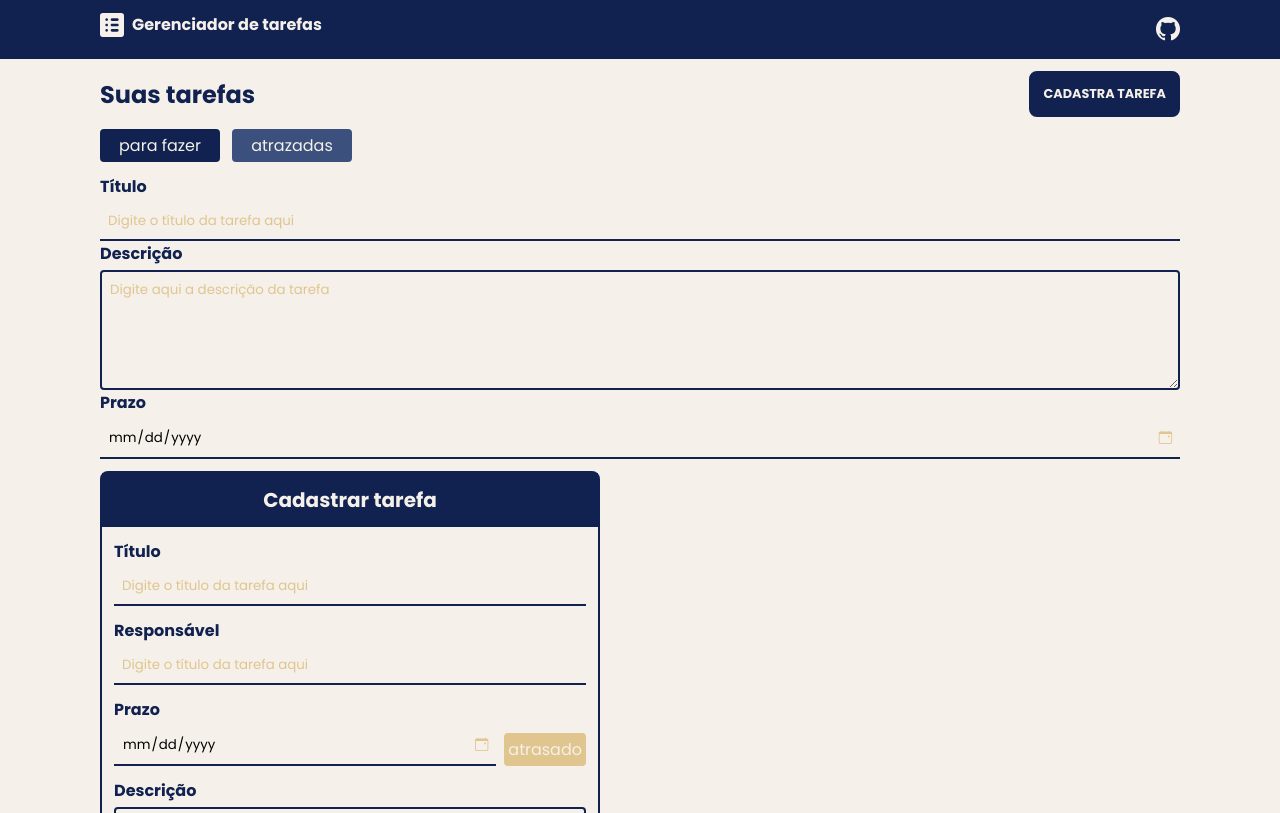
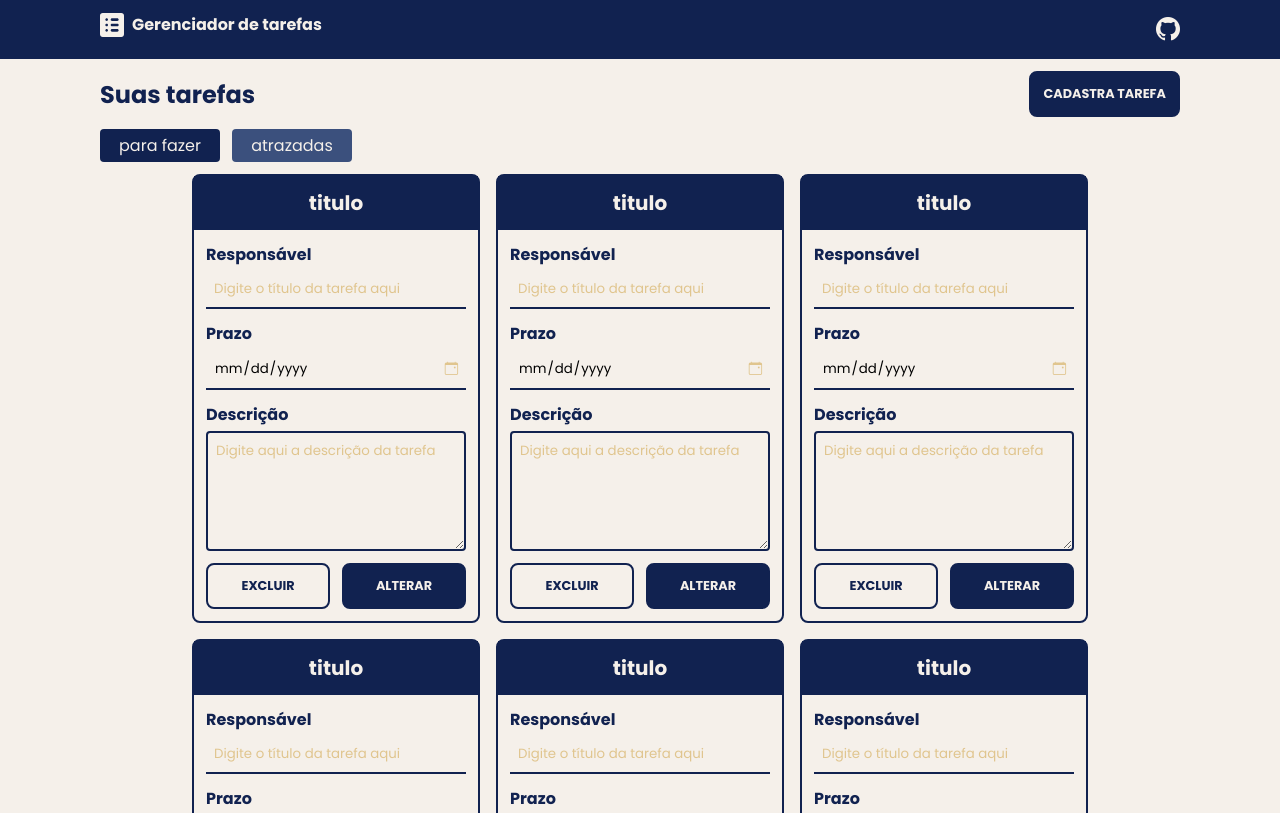
Before and after one commit to Elociny/to-do-list, a React (Vite) app: page / in a window 1280 px wide. Shown: the top 813 px of the page. Built offline with nearby package versions, Linux system fonts and the light colour scheme.

Commit message:
Layout da página home feita

```diff
--- a/src/components/Task/Task.tsx
+++ b/src/components/Task/Task.tsx
@@ -21,8 +21,8 @@ export function Task({ title }: TaskProps) {
                 <TextArea id="description" label="Descrição" />
 
                 <div className={`row ${style.buttons}`}>
-                    <Button text="botão" color="azul"/>
-                    <Button text="botão" color="transparente"/>
+                    <Button text="excluir" color="transparente"/>
+                    <Button text="alterar" color="azul"/>
                 </div>
             </div>
         </div>
--- a/src/pages/Home/Home.module.css
+++ b/src/pages/Home/Home.module.css
@@ -8,3 +8,10 @@
 .nav {
     gap: .75rem;
 }
+
+.grid {
+    display: grid;
+    grid-template-columns: repeat(auto-fit, 18rem);
+    gap: 1rem;
+    justify-content: center;
+}
--- a/src/pages/Home/Home.tsx
+++ b/src/pages/Home/Home.tsx
@@ -1,10 +1,5 @@
 import { Button } from "../../components/Button/Button";
-import { Date } from "../../components/Inputs/Date";
-import { Text } from "../../components/Inputs/Text";
-import { TextArea } from "../../components/Inputs/TextArea";
 import { Layout } from "../../components/Layout/Layout";
-import { Create } from "../../components/Modals/Create";
-import { Delete } from "../../components/Modals/Delete";
 import { Nav } from "../../components/Nav/Nav";
 import { Task } from "../../components/Task/Task";
 
@@ -26,18 +21,13 @@ export function Home() {
                 <Nav text="atrazadas" color="azul" />
             </div>
 
-            <div className="inputs">
-                <Text id="text" label="Título" />
-                <TextArea id="description" label="Descrição" />
-                <Date id="date" label="Prazo" />
-            </div>
-
-            <div className="modal">
-                <Create title="Cadastrar tarefa" />
-                <Task title="Título da tarefa" />
-                <Delete>
-                    <p>Lorem ipsum dolor sit amet consectetur adipisicing elit. Odit, consequatur. Veritatis odit atque itaque, consectetur laborum, quae corrupti cum suscipit exercitationem quos voluptate eveniet facere earum necessitatibus quibusdam doloribus quo.</p>
-                </Delete>
+            <div className={`${style.grid}`}>
+                <Task title="titulo" />
+                <Task title="titulo" />
+                <Task title="titulo" />
+                <Task title="titulo" />
+                <Task title="titulo" />
+                <Task title="titulo" />
             </div>
         </Layout>
     )
--- a/src/styles/globa.css
+++ b/src/styles/globa.css
@@ -28,3 +28,20 @@ a {
 .padding {
     padding: .75rem 6.25rem;
 }
+
+::-webkit-scrollbar {
+  width: 10px;
+  height: 10px;
+}
+
+::-webkit-scrollbar-track {
+  background: var(--branco);
+}
+
+::-webkit-scrollbar-thumb {
+  background: var(--azul-escuro);
+}
+
+::-webkit-scrollbar-thumb:hover {
+  background: var(--azul);
+}
```
